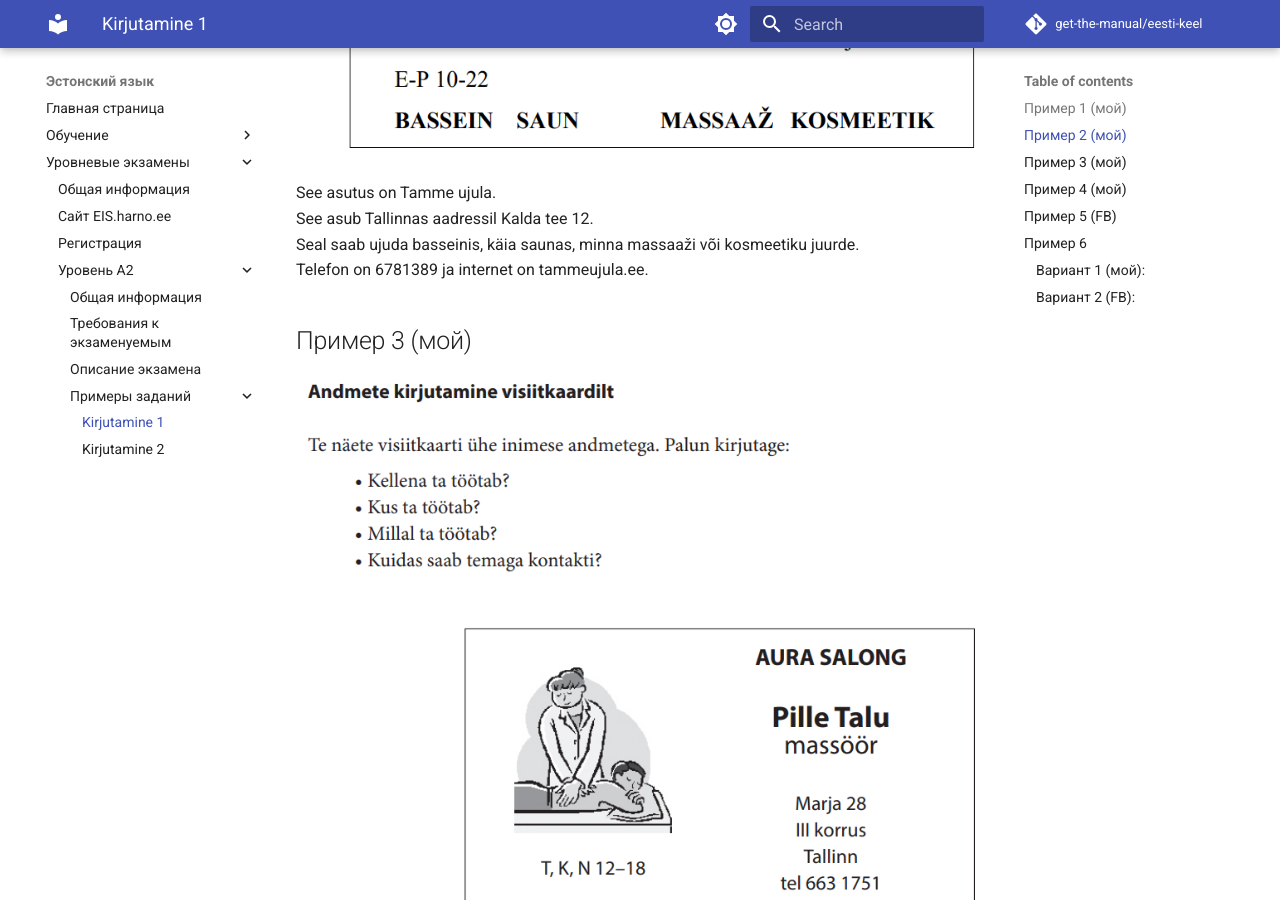
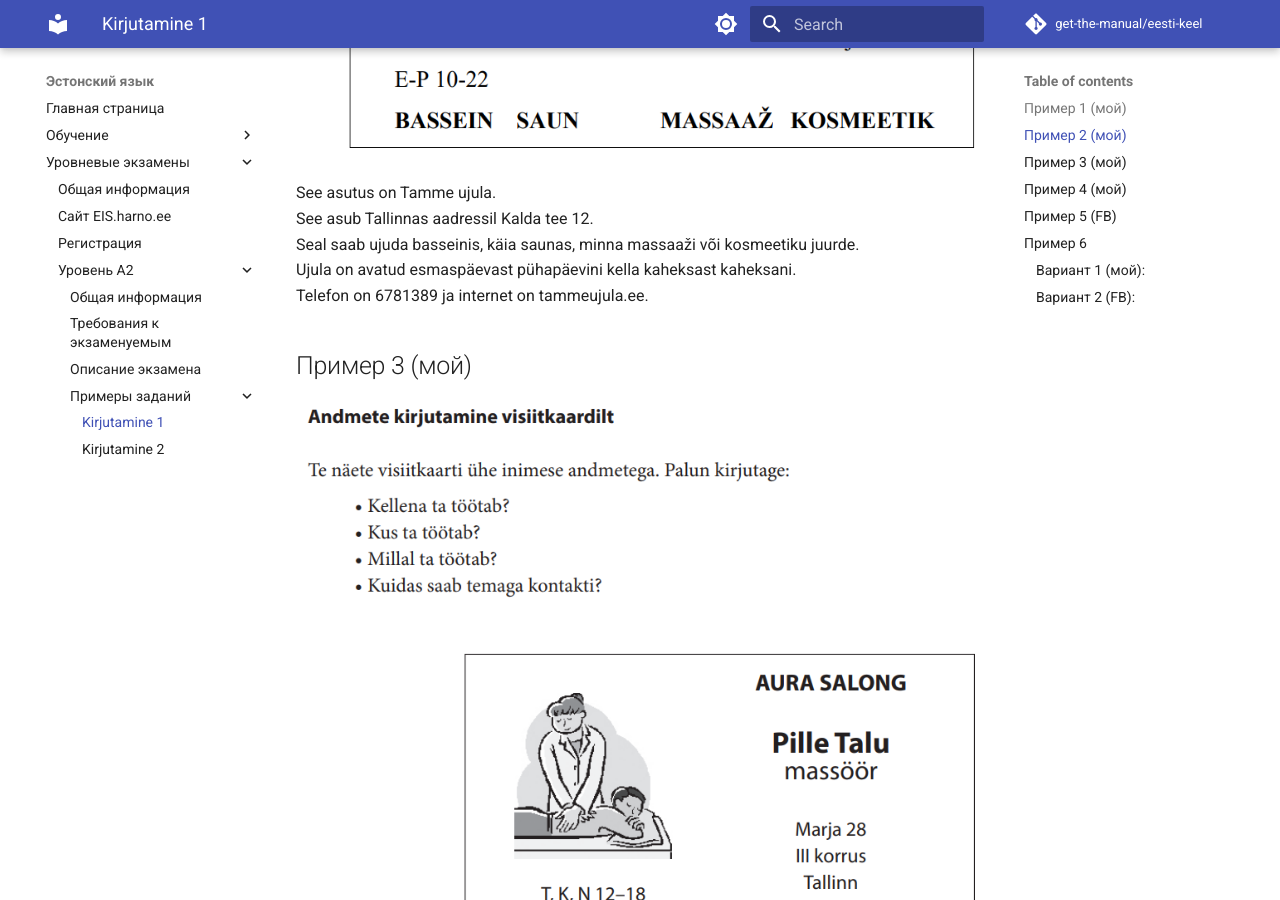
Before and after one commit to get-the-manual/eesti-keel, an MkDocs documentation site: the page built from docs/Exams/A2/Kirjutamine_1.md, in a window 1280 px wide and 900 px high, scrolled down 1556 px. Built offline with MkDocs 1.6.1 and Material for MkDocs 9.7.7, drawn with Linux system fonts in a browser that asks for light colours; comment, search, counter and statistics services are not loaded.

Commit message:
Add opening hours and contact info for Tamme ujula
Added opening hours and contact information for the swimming pool.

```diff
--- a/docs/Exams/A2/Kirjutamine_1.md
+++ b/docs/Exams/A2/Kirjutamine_1.md
@@ -18,6 +18,7 @@ Tema aadress on Jõe 17, Tartu.
 See asutus on Tamme ujula.
 See asub Tallinnas aadressil Kalda tee 12.
 Seal saab ujuda basseinis, käia saunas, minna massaaži või kosmeetiku juurde.
+Ujula on avatud esmaspäevast pühapäevini kella kaheksast kaheksani.
 Telefon on 6781389 ja internet on tammeujula.ee.
 
 ## Пример 3 (мой)
```
